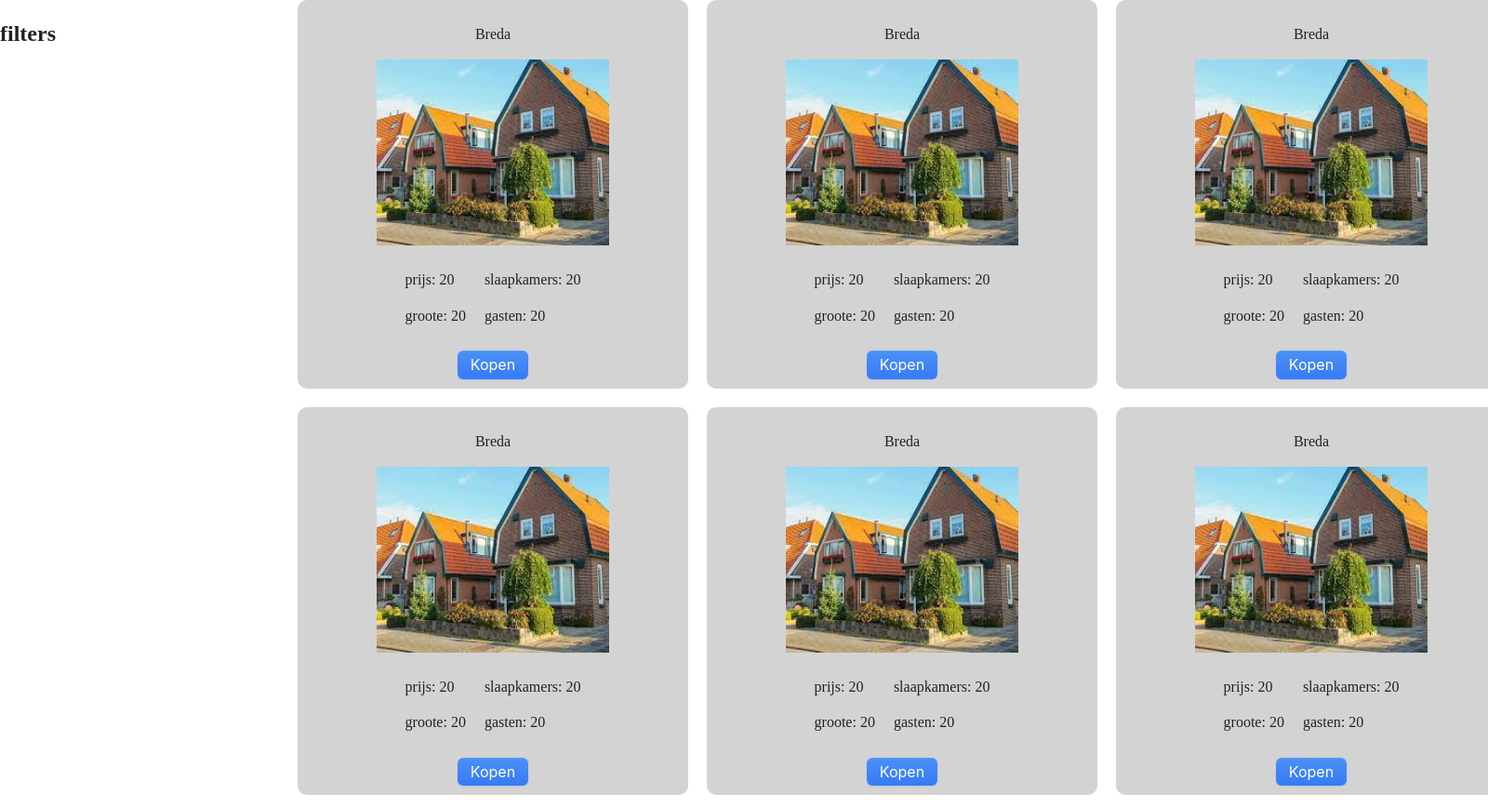
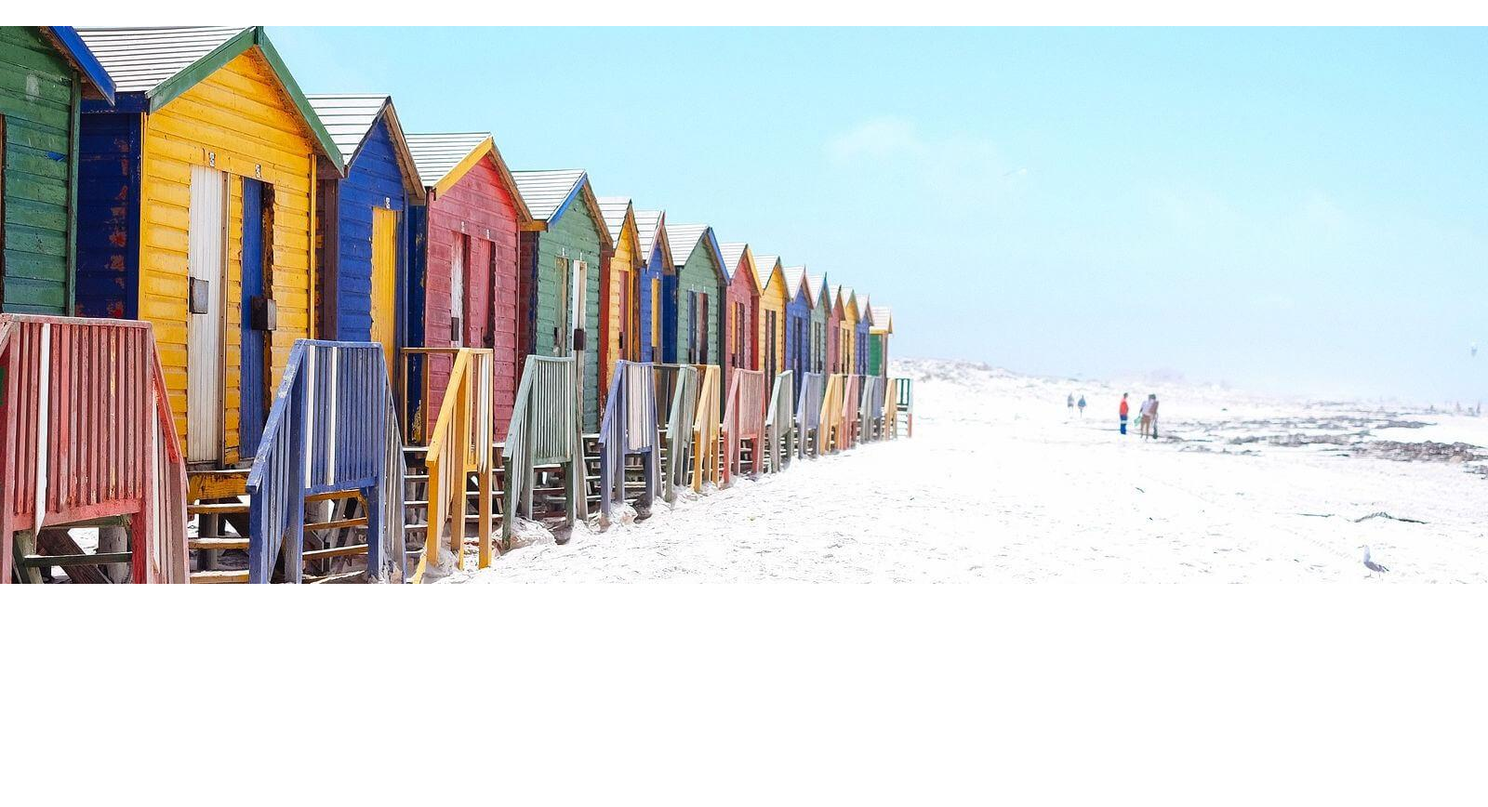
Before and after one commit to karim076/SnelKookPan-Group3, a PHP site: page /Tweede/shop.php in a window 1600 px wide; the page is wider, and only the part inside the window is pictured. Shown: the part 100-968 px from the top of that part at 93% size. Run offline with PHP 8.4, Linux system fonts and the light colour scheme.

Commit message:
Html h1 and img

```diff
--- a/shop.php
+++ b/shop.php
@@ -5,6 +5,12 @@
 </head>
 <body>
     <?php require_once 'header.php'?>
+    <div class="intro">
+        <div>
+            <h1>Vakantie huizen</h1>
+        </div>
+        <img src="img/Vakantiehuis.jpg">
+    </div>
     <div class="shop_container">
         <!-- Filter sidebar -->
         <div class="side_bar">
@@ -12,7 +18,6 @@
         </div>
 
         <div class="grid_container">
-
             <?php
                 for ($x = 0; $x <= 10; $x++) {
             ?>
```
